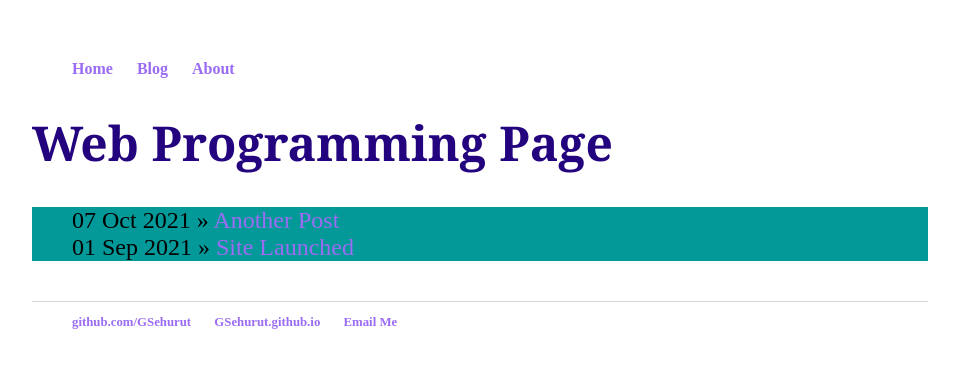
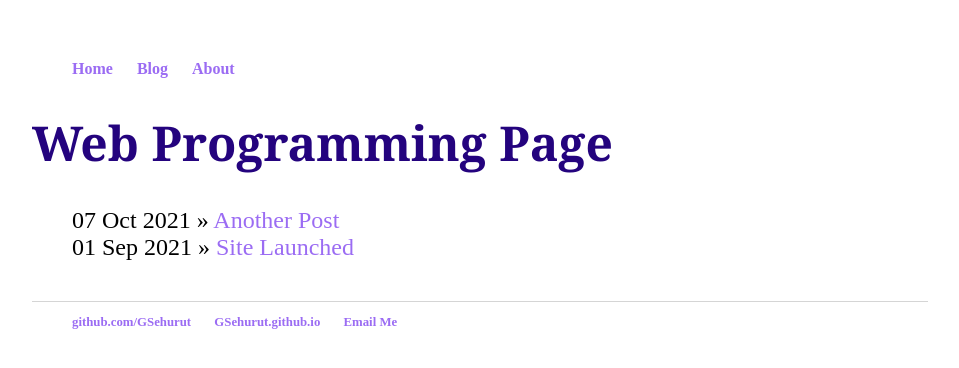
Before and after one commit to GSehurut/GSehurut.github.io, a Jekyll site: the page built from blog/index.html, in a window 1280 px wide. Shown: the top 368 px of the page, without its empty margins (160-1119 px from the left). Built offline with Jekyll 4.4.1, drawn with Linux system fonts in a browser that asks for light colours.

Commit message:
Update main.css

```diff
--- a/css/main.css
+++ b/css/main.css
@@ -35,7 +35,7 @@
   color: deeppink;
 }
 ul.posts {
-  margin: 20px auto 40px; font-size: 1.5em; background-color: rgb(4,153,153);
+  margin: 20px auto 40px; font-size: 1.5em;
 }
 ul.posts li {
   list-style: none;
```
